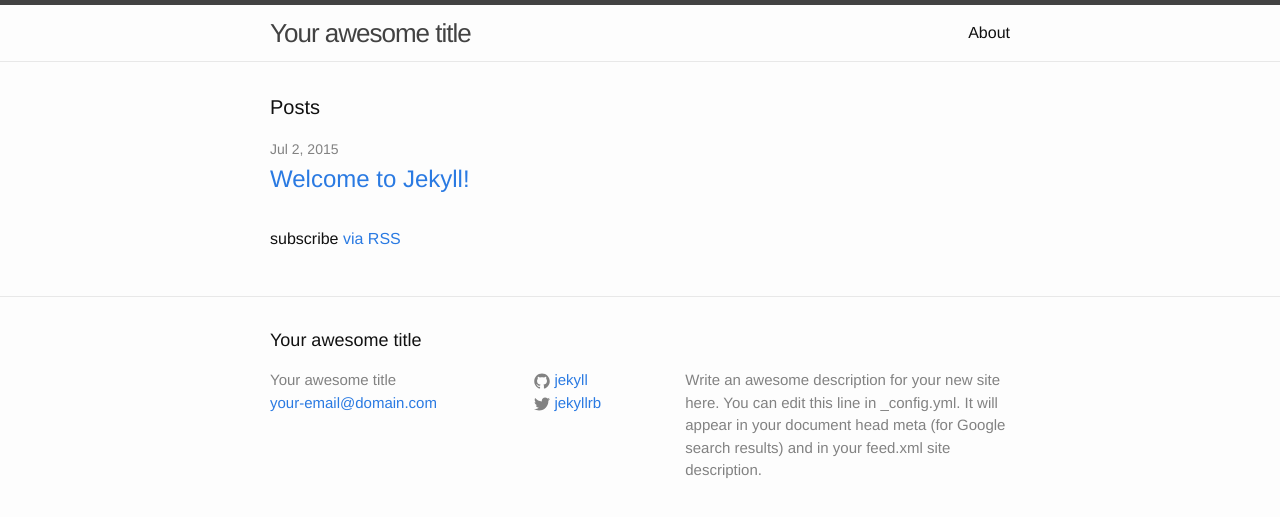
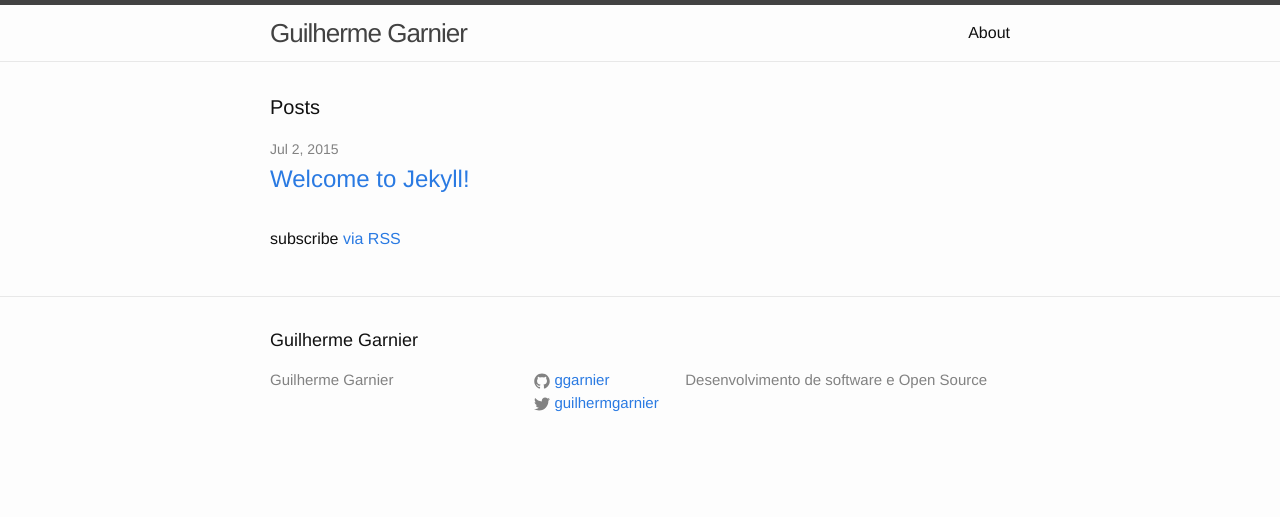
Before and after one commit to ggarnier/ggarnier.github.io, a Jekyll site: the page built from index.html, in a window 1280 px wide. Shown: the top 517 px of the page. Built offline with Jekyll 4.4.1, drawn with Linux system fonts in a browser that asks for light colours.

Commit message:
Setting up basic configuration

```diff
--- a/_config.yml
+++ b/_config.yml
@@ -1,14 +1,10 @@
 # Site settings
-title: Your awesome title
-email: your-email@domain.com
-description: > # this means to ignore newlines until "baseurl:"
-  Write an awesome description for your new site here. You can edit this
-  line in _config.yml. It will appear in your document head meta (for
-  Google search results) and in your feed.xml site description.
+title: Guilherme Garnier
+description: Desenvolvimento de software e Open Source
 baseurl: "" # the subpath of your site, e.g. /blog/
 url: "http://yourdomain.com" # the base hostname & protocol for your site
-twitter_username: jekyllrb
-github_username:  jekyll
+twitter_username: guilhermgarnier
+github_username: ggarnier
 
 # Build settings
 markdown: kramdown
```
